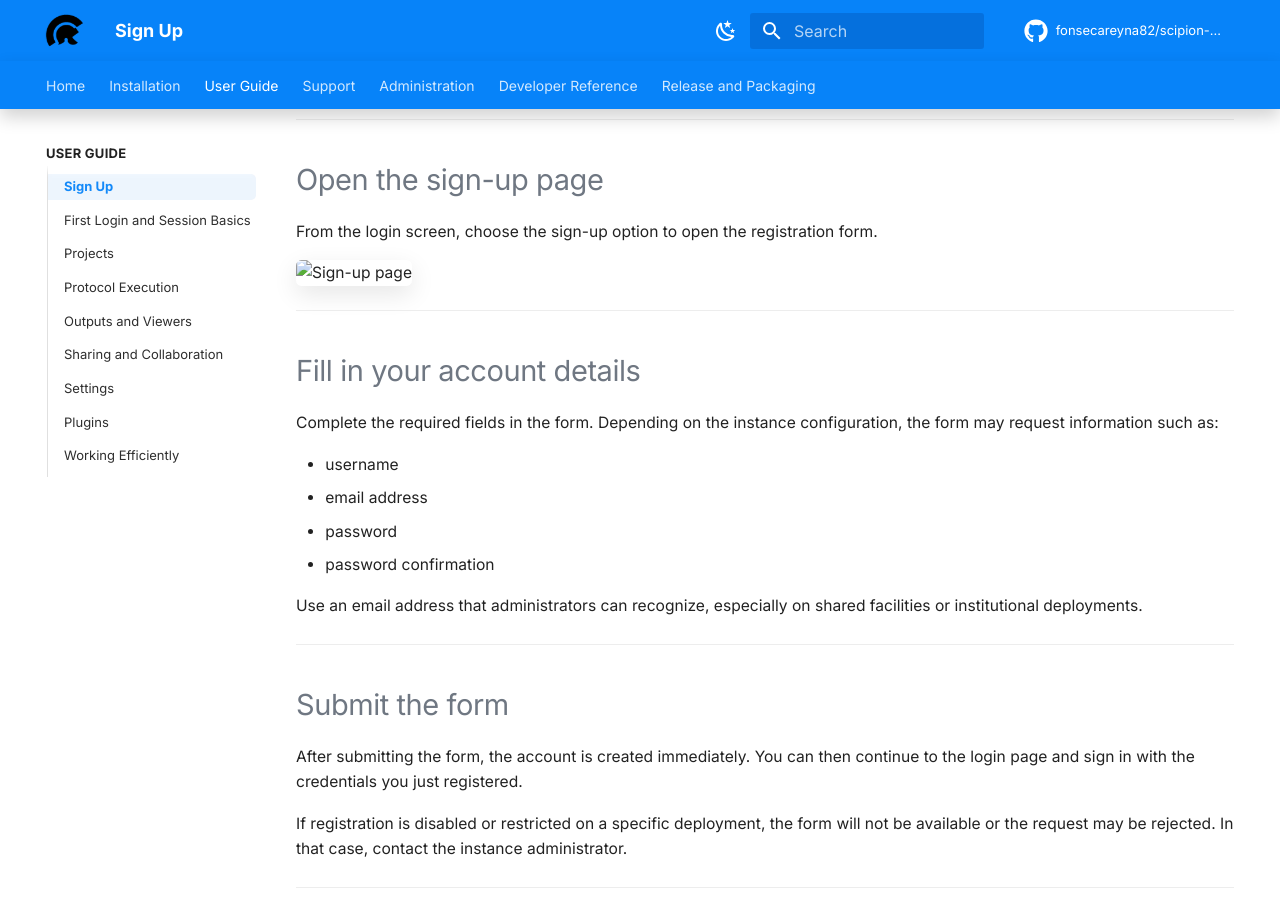
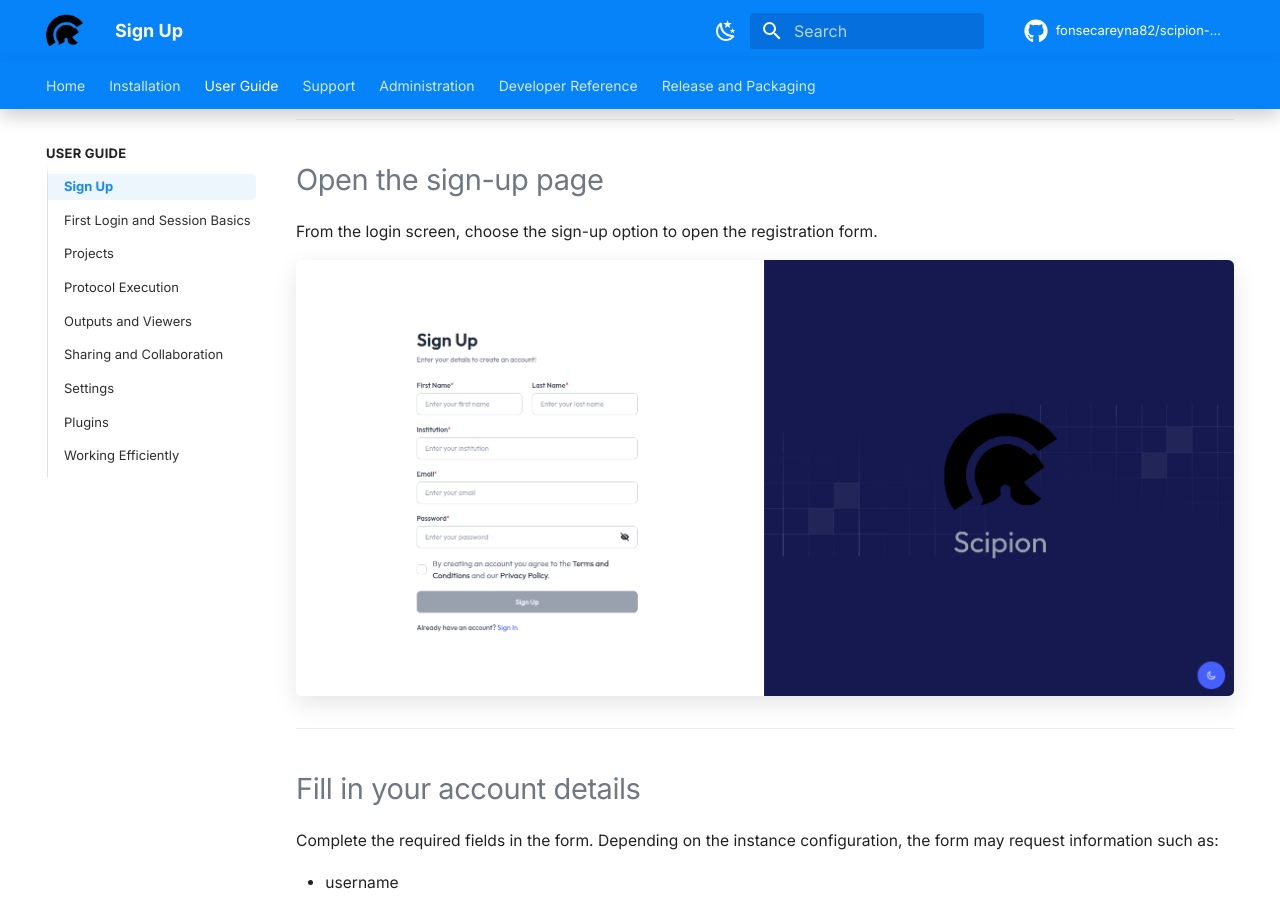
Before and after one commit to fonsecareyna82/scipion-docs, an MkDocs documentation site: the page built from docs/user-guide/sign-up.md, in a window 1280 px wide and 900 px high, scrolled down 590 px. Built offline with MkDocs 1.6.1 and Material for MkDocs 9.7.7, drawn with Linux system fonts in a browser that asks for light colours; comment, search, counter and statistics services are not loaded; the version menu is left out.

Commit message:
Fix sign-up screenshot path

```diff
--- a/docs/user-guide/sign-up.md
+++ b/docs/user-guide/sign-up.md
@@ -28,7 +28,7 @@
 
 From the login screen, choose the sign-up option to open the registration form.
 
-<img src="../assets/images/screenshots/user-guide/sign_up.png" alt="Sign-up page" />
+<img src="../../assets/images/screenshots/user-guide/sign_up.png" alt="Sign-up page" />
 
 ---
 
```
